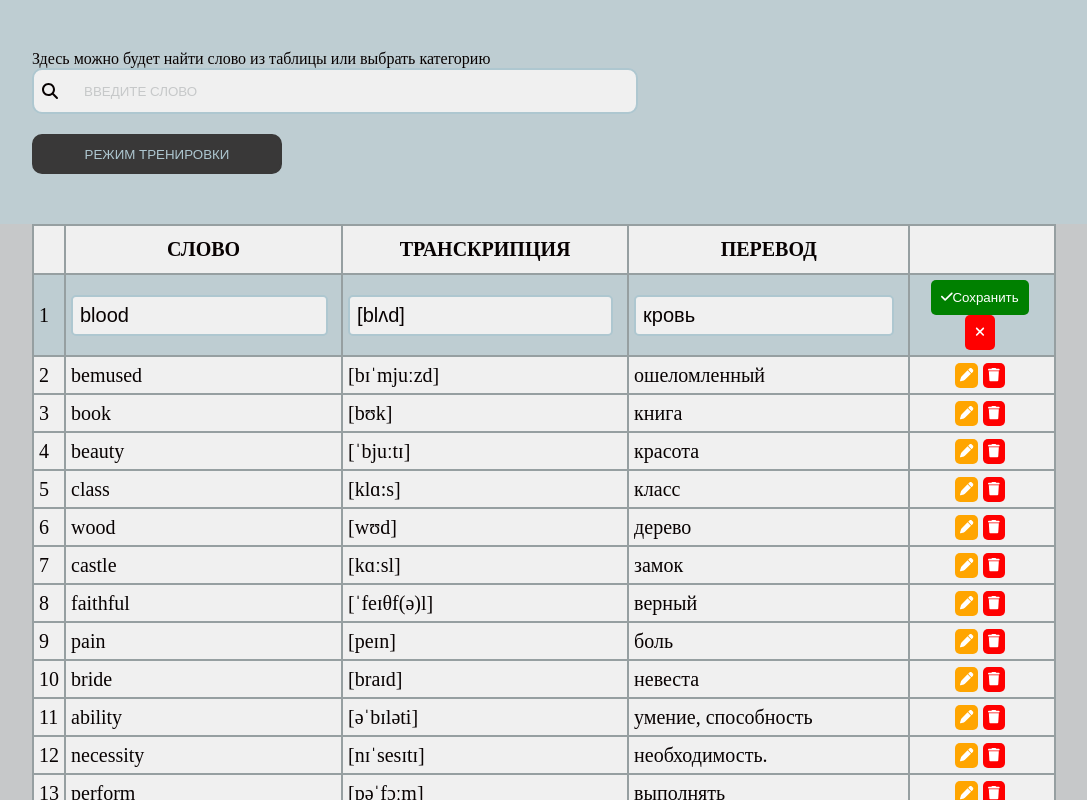
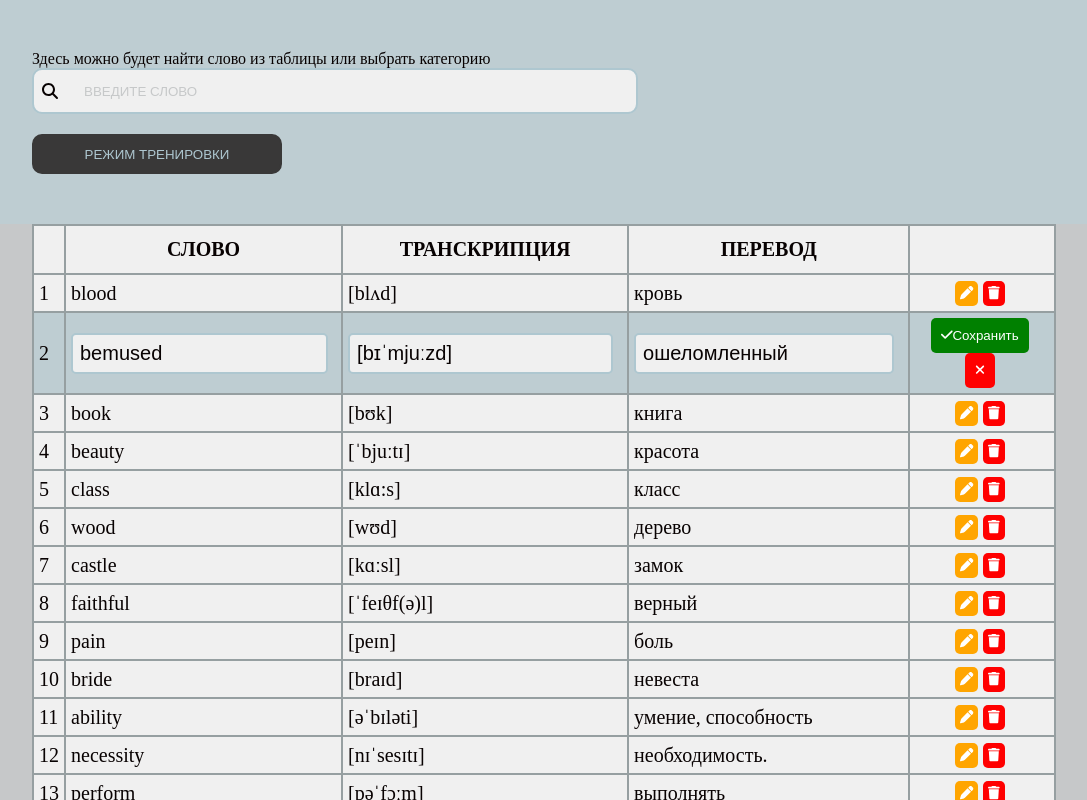
Before and after one commit to OlaGolanova/Words, a React (Create React App) app in the folder words/: page / in a window 1280 px wide. Shown: the top 800 px of the page, without its empty margins (168-1255 px from the left). Built offline with nearby package versions, Linux system fonts and the light colour scheme.

Commit message:
add InputChoice to TableRow

```diff
--- a/words/src/components/InputChoice/InputChoice.jsx
+++ b/words/src/components/InputChoice/InputChoice.jsx
@@ -8,7 +8,7 @@ function InputChoice(props) {
             <input
                 className = { styles.input }
                 type = "text"
-                value = { props.english }
+                value = { props.value }
             />
         </form>
     );
--- a/words/src/components/Table/Table.jsx
+++ b/words/src/components/Table/Table.jsx
@@ -12,7 +12,7 @@ function Table() {
 
     return (
         <table>
-            <tr>
+            <tr className = { styles.tablehead}>
                 <th className={styles.number}></th>
                 <th>Слово</th>
                 <th>Транскрипция</th>
--- a/words/src/components/Table/Table.module.scss
+++ b/words/src/components/Table/Table.module.scss
@@ -26,11 +26,11 @@ table {
             cursor: pointer;
             background: $colorHeader;
         }
-        &:first-child {
-            &:hover {
-                cursor:default;
-                background: $colorIntoInput;
-            }
+    }
+    .tablehead {
+        &:hover {
+            cursor:default;
+            background: $colorIntoInput;
         }
 
     }
@@ -46,21 +46,5 @@ table {
         }
 
     }
-    .save{
-        background-color: #008000;
-        padding: 10px;
-    }
-    .cancel {
-        background-color: #ff0000;
-        padding: 10px;
-    }
-    .pen {
-        background-color: #ffa500;
-    }
-    .trash {
-        background-color: #ff0000;
-    }
-    .choiceTr {
-        background: $colorHeader;
-    }
+
 }
--- a/words/src/components/TableRow/TableRow.jsx
+++ b/words/src/components/TableRow/TableRow.jsx
@@ -3,8 +3,10 @@ import React from 'react';
 import { FontAwesomeIcon } from '@fortawesome/react-fontawesome';
 import { faPen, faTrash, faCheck, faClose } from '@fortawesome/free-solid-svg-icons';
 
+import InputChoice from '../InputChoice/InputChoice';
 
 import styles from './TableRow.module.scss';
+
 
 
 
@@ -33,31 +35,19 @@ function TableRow(props){
             <tr className= { styles.choiceTr }  key = { props.id }>
                 <td> { props.index+1 } </td>
                 <td>
-                    <form action="" className={ styles.form }>
-                        <input
-                            className = { styles.input }
-                            type = "text"
-                            value = { props.english }
-                        />
-                    </form>
+                    <InputChoice
+                        value = { props.english}
+                    />
                 </td>
                 <td>
-                    <form action="" className={ styles.form }>
-                        <input
-                            className = { styles.input }
-                            type = "text"
-                            value = { props.transcription }
-                        />
-                    </form>
+                    <InputChoice
+                        value = { props.transcription}
+                    />
                 </td>
                 <td>
-                    <form action="" className={ styles.form }>
-                        <input
-                            className = { styles.input }
-                            type = "text"
-                            value = { props.russian }
-                        />
-                    </form>
+                    <InputChoice
+                        value = { props.russian}
+                    />
                 </td>
                 <td>
                     <button className={styles.save}>
--- a/words/src/components/TableRow/TableRow.module.scss
+++ b/words/src/components/TableRow/TableRow.module.scss
@@ -21,24 +21,6 @@ tr {
         cursor: pointer;
         background: $colorHeader;
     }
-    &:first-child {
-        &:hover {
-            cursor:default;
-            background: $colorIntoInput;
-        }
-    }
-}
-button {
-    padding: 5px;
-    margin-right: 5px;
-    border: none;
-    color: #ffffff;
-    border-radius: 5px;
-    &:hover {
-        cursor: pointer;
-        color: $colorText;
-    }
-
 }
 
 .save{
@@ -58,27 +40,3 @@ button {
 .choiceTr {
     background: $colorHeader;
 }
-
-
-.input {
-    width: 90%;
-    border-radius: 5px;
-    border: 2px solid $colorFooter;
-    font-size: 20px;
-    color: $colorText;
-    background-color:$colorIntoInput;
-    padding: 7px;
-    &:active {
-        outline: 0;
-        outline-offset: 0;
-    }
-    &:hover {
-        outline: 0;
-        outline-offset: 0;
-    }
-    &:focus {
-        outline: 0;
-        outline-offset: 0;
-    }
-
-}
--- a/words/src/components/data.json
+++ b/words/src/components/data.json
@@ -1,6 +1,6 @@
 [
-    {"id":"13992","english":"blood","transcription":"[blʌd]","russian":"кровь","tags":"гарри поттер","tags_json":"[\"u0433u0430u0440u0440u0438 u043fu043eu0442u0442u0435u0440\"]","choice":true},
-    {"id":"13993","english":"bemused","transcription":"[bɪˈmjuːzd]","russian":"ошеломленный","tags":"frog_prince","tags_json":"[\"frog_prince\"]"},
+    {"id":"13992","english":"blood","transcription":"[blʌd]","russian":"кровь","tags":"гарри поттер","tags_json":"[\"u0433u0430u0440u0440u0438 u043fu043eu0442u0442u0435u0440\"]"},
+    {"id":"13993","english":"bemused","transcription":"[bɪˈmjuːzd]","russian":"ошеломленный","tags":"frog_prince","tags_json":"[\"frog_prince\"]","choice":true},
     {"id":"13994","english":"book","transcription":"[bʊk]","russian":"книга","tags":"гарри поттер","tags_json":"[\"u0433u0430u0440u0440u0438 u043fu043eu0442u0442u0435u0440\"]"},
     {"id":"13995","english":"beauty","transcription":"[ˈbjuːtɪ]","russian":"красота","tags":"frog_prince","tags_json":"[\"frog_prince\"]"},
     {"id":"13996","english":"class ","transcription":" [klɑ:s]","russian":"класс","tags":"гарри поттер","tags_json":"[\"u0433u0430u0440u0440u0438 u043fu043eu0442u0442u0435u0440\"]"},
```
